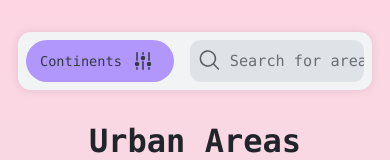
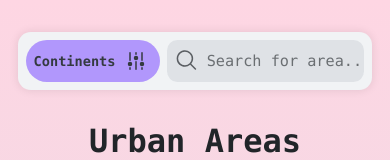
Before and after one commit to kasboi/navigate, a Next.js app: page / in a window 390 px wide. Shown: the top 160 px of the page. Built offline with nearby package versions, Linux system fonts and the light colour scheme; no server answers.

Commit message:
search bar fix

```diff
--- a/src/components/Navbar/Navbar.module.css
+++ b/src/components/Navbar/Navbar.module.css
@@ -41,12 +41,14 @@
         font-size: 1rem;
         font-weight: 600;
         max-width: 100%;
+        gap: .5rem;
     }
 }
 @media (max-width: 700px) {
     .navbar {
         font-size: 0.75rem;
         max-width: 100%;
+        gap: .45rem;
     }
 }
 @media (max-width: 605px) {
@@ -54,12 +56,14 @@
       font-size: 0.75rem;
       max-width: 100%;
       padding: .5rem .5rem;
+      gap: .4rem;
   }
 }
 
 .nav__dropdown {
     font-size: 1rem;
     font-family: inherit;
+    font-weight: 600;
     background-color: #b197fc;
     color: #343a40;
     border: none;
@@ -73,11 +77,18 @@
 
     transition: all ease-in-out 0.25s;
 }
-@media (max-width: 700px) {
+@media (max-width: 740px) {
     .nav__dropdown {
         font-size: 0.85rem;
         padding: 0.55rem .9rem;
         gap: 0.35rem;
+    }
+}
+@media (max-width: 600px) {
+    .nav__dropdown {
+        font-size: 0.85rem;
+        padding: 0.55rem .5rem;
+        gap: 0.3rem;
     }
 }
 .nav__dropdown:hover {
```
